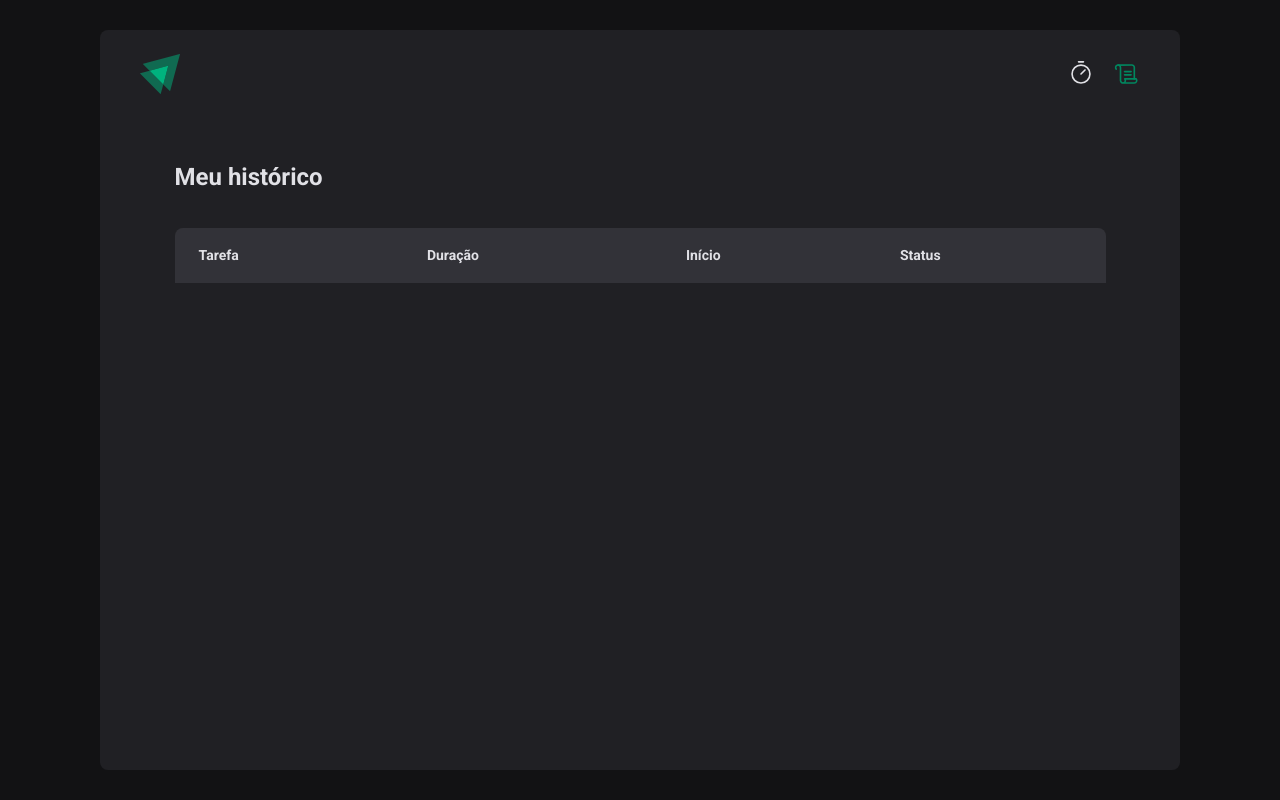
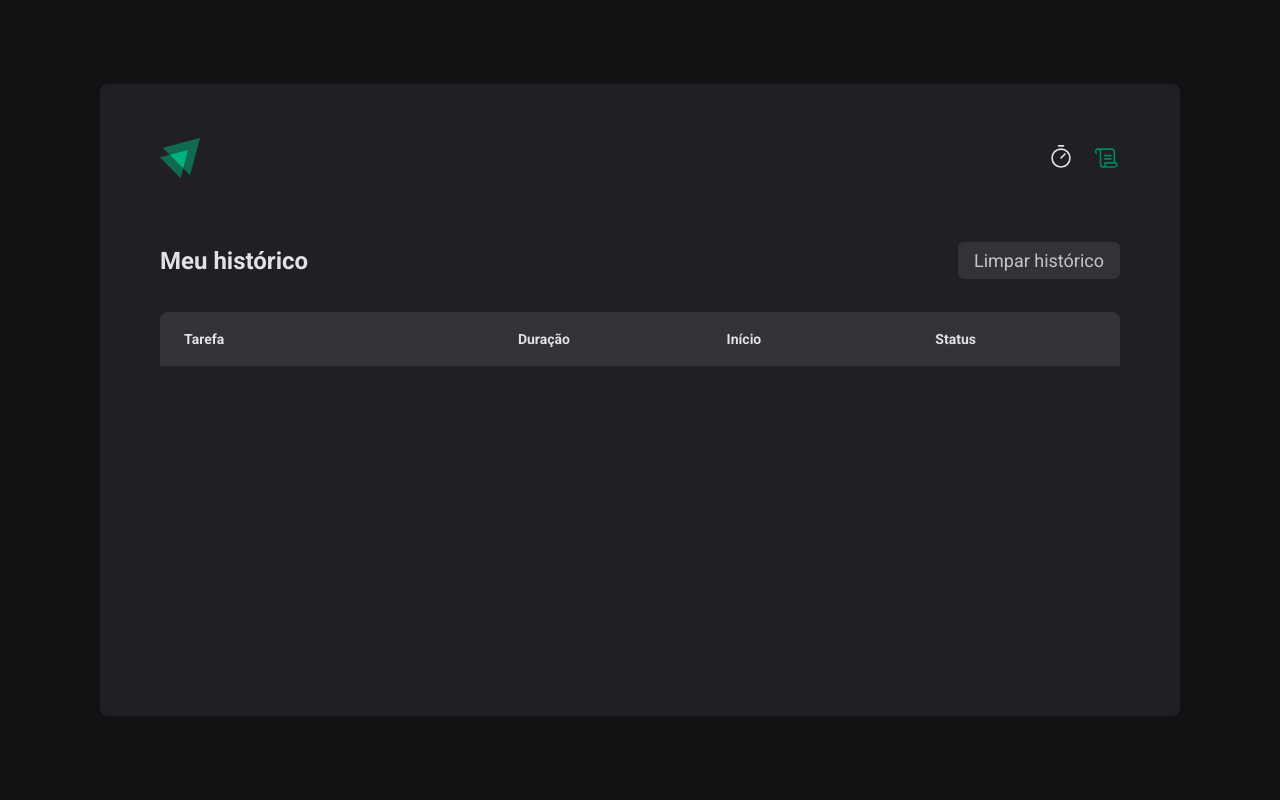
Before and after one commit to Wallace-Bezerra/timer-pomodoro, a React (Vite) app: page /history in a window 1280 px wide. Built offline with nearby package versions, Linux system fonts and the light colour scheme.

Commit message:
feat: clear history

```diff
--- a/src/components/Header/styles.ts
+++ b/src/components/Header/styles.ts
@@ -1,7 +1,6 @@
 import styled from 'styled-components'
 
 export const HeaderContainer = styled.header`
-  padding-inline: 40px;
   display: flex;
   justify-content: space-between;
   align-items: center;
--- a/src/context/CycleContext.tsx
+++ b/src/context/CycleContext.tsx
@@ -76,6 +76,8 @@ export const CycleContextProvider = ({
           }),
           activeCycleId: null,
         }
+      case 'CLEAR_HISTORY':
+        return { ...state, cycles: [] }
       default:
         return state
     }
--- a/src/layouts/DefaultLayout/styles.ts
+++ b/src/layouts/DefaultLayout/styles.ts
@@ -3,15 +3,15 @@ import styled from 'styled-components'
 export const LayoutContainer = styled.div`
   max-width: 108rem;
   width: 100%;
-  min-height: calc(100vh - 60px);
+  /* min-height: calc(100vh - 60px); */
   display: flex;
   flex-direction: column;
   /* align-items: center; */
   gap: 6rem;
-  /* padding-inline: 20px; */
+  padding-inline: 60px;
   /* padding-block: 80px; */
-  padding-block: 2rem;
+  padding-block: 5rem;
   background: ${({ theme }) => theme['gray-800']};
   border-radius: 8px;
-  margin: 3rem auto;
+  margin: 0 auto;
 `
--- a/src/pages/History/index.tsx
+++ b/src/pages/History/index.tsx
@@ -6,11 +6,22 @@ import { ptBR } from 'date-fns/locale'
 import { HistoryContainer, TableContainer } from './styles'
 
 export const History = () => {
-  const { cycles } = useContext(CycleContext)
+  const { cycles, dispatch } = useContext(CycleContext)
   console.log(cycles, 'history')
   return (
     <HistoryContainer>
-      <h1>Meu histórico</h1>
+      <div className="title">
+        <h1>Meu histórico</h1>
+        <button
+          onClick={() => {
+            dispatch({ type: 'CLEAR_HISTORY' })
+          }}
+          type="button"
+        >
+          Limpar histórico
+        </button>
+      </div>
+
       <TableContainer>
         <table>
           <thead>
--- a/src/pages/History/styles.ts
+++ b/src/pages/History/styles.ts
@@ -1,25 +1,38 @@
 import styled from 'styled-components'
 
 export const HistoryContainer = styled.div`
-  max-width: 931px;
+  max-width: 112rem;
   width: 100%;
-  flex: 1;
-  /* overflow: auto; */
-  margin: 0 auto;
+  .title {
+    display: flex;
+    justify-content: space-between;
+    align-items: center;
+    margin-bottom: 32px;
     h1 {
       font-weight: 700;
       font-size: 24px;
       line-height: 160%;
-    margin-bottom: 32px;
       color: ${({ theme }) => theme['gray-100']};
+    }
+    button {
+      padding: 8px 16px;
+      border-radius: 6px;
+      border: none;
+      cursor: pointer;
+      background-color: ${({ theme }) => theme['gray-600']};
+      transition: 0.3s;
+      :hover {
+        opacity: 0.8;
+      }
+    }
   }
 `
 export const TableContainer = styled.div`
   table {
-    /* max-width: 931px; */
     width: 100%;
     min-width: 600px;
     border-collapse: collapse;
+    thead {
       th {
         text-align: left;
         padding: 16px 24px;
@@ -35,6 +48,26 @@ export const TableContainer = styled.div`
           border-top-right-radius: 8px;
         }
       }
+    }
+    tbody {
+      height: 300px;
+      width: 100%;
+      overflow: overlay;
+      display: block;
+      ::-webkit-scrollbar {
+        width: 8px;
+      }
+      ::-webkit-scrollbar-track {
+        background: transparent;
+      }
+      ::-webkit-scrollbar-thumb {
+        background: #505059;
+        border-radius: 4px;
+      }
+      ::-webkit-scrollbar-thumb:hover {
+        background: rgba(80, 80, 89, 0.63);
+      }
+    }
     td {
       padding: 16px 24px;
       font-weight: 400;
@@ -43,9 +76,10 @@ export const TableContainer = styled.div`
       color: ${({ theme }) => theme['gray-300']};
       background-color: ${({ theme }) => theme['gray-700']};
       border-top: solid 3px ${({ theme }) => theme['gray-800']};
-      :first-child {
-        width: 45%;
     }
+    tr {
+      display: grid;
+      grid-template-columns: 1.6fr 1fr 1fr 1fr;
     }
   }
 `
--- a/src/pages/Home/components/NewCycleForm/index.tsx
+++ b/src/pages/Home/components/NewCycleForm/index.tsx
@@ -11,8 +11,8 @@ import plus from '../../../../assets/Plus.svg'
 
 const newCicleFormValidationSchema = zod.object({
   task: zod.string().min(1, 'Informe uma tarefa.'),
-  // minutesAmount: zod.number().min(1).max(60).step(5, 'Erro step'),
-  minutesAmount: zod.number().min(1).max(60),
+  minutesAmount: zod.number().min(5).max(60).step(5, 'Erro step'),
+  // minutesAmount: zod.number().min(1).max(60),
 })
 export type newCicleFormData = zod.infer<typeof newCicleFormValidationSchema>
 
@@ -71,6 +71,7 @@ export const NewCycleForm = () => {
           id="task"
           placeholder="Dê um nome para o seu projeto"
           disabled={!!activeCycle}
+          required
           {...register('task')}
         />
         <datalist id="suggestion">
@@ -96,9 +97,10 @@ export const NewCycleForm = () => {
           <input
             type="number"
             id="minutesAmount"
-            min={1}
+            min={5}
             max={60}
             maxLength={2}
+            required
             // step={5}
             disabled={!!activeCycle}
             placeholder="00"
--- a/src/pages/Home/components/NewCycleForm/styles.ts
+++ b/src/pages/Home/components/NewCycleForm/styles.ts
@@ -105,7 +105,4 @@ export const ButtonCycle = styled.button<ButtonCycleProps>`
     opacity: 0.7;
     cursor: not-allowed;
   }
-  :focus {
-    box-shadow: none;
-  }
 `
--- a/src/styles/global.ts
+++ b/src/styles/global.ts
@@ -15,7 +15,6 @@ export const GlobalStyle = createGlobalStyle`
 }
 :focus{
   outline: 0;
-  box-shadow: 0 0 0 0.2rem ${({ theme }) => theme['green-500']}
 }
 body,textarea,button,input{
   font-family: "Roboto", sans-serif;
@@ -26,5 +25,12 @@ body,textarea,button,input{
 body{
   background-color:${({ theme }) => theme['gray-900']};
   color: ${({ theme }) => theme['gray-300']};
+  display: flex;
+  justify-content:center;
+  align-items: center;
+  min-height: 100vh;
+  #root{
+    width: 1120px;
+  }
 }
 `
```
Lines whose indentation alone changed are shown as unchanged.
